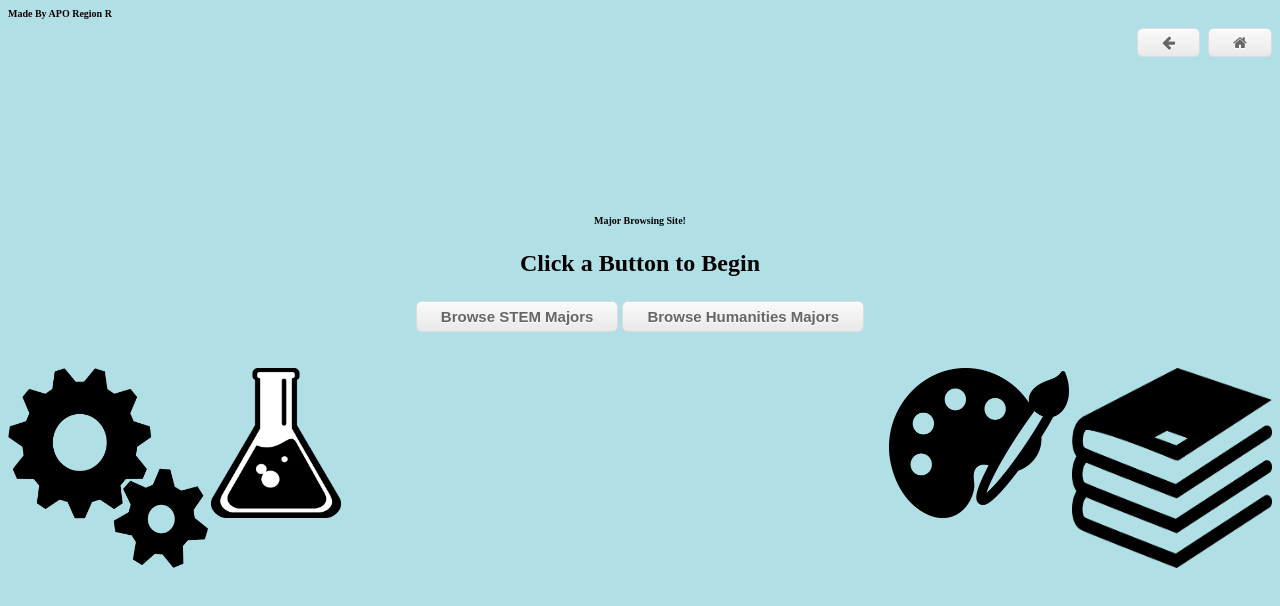
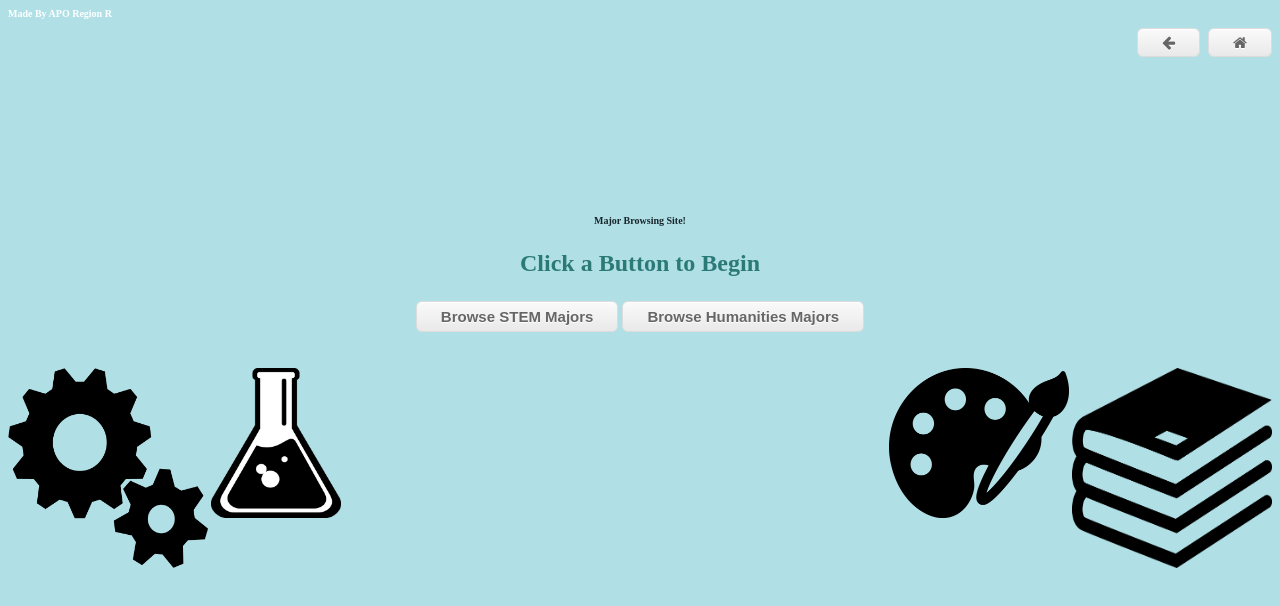
Before and after one commit to apo-oi-web/Majors_Website, a plain HTML site: page Majors.html in a window 1280 px wide. Drawn offline with Linux system fonts and the light colour scheme.

Commit message:
fixed hex codes so the colors display correctly

```diff
--- a/Majors.html
+++ b/Majors.html
@@ -9,16 +9,16 @@
 <!------------------------------------------------------------------- TEXT BELOW + HOME --------------------------------------------->
 <!----------------------------------------------------------------------------------------------------------------------------------------------->
 <h1>
-    <font color=F EFFFF size=1> Made By APO Region R </font>
+    <font color=#FEFFFF size=1> Made By APO Region R </font>
     <div style="text-align:right; vertical-align: top;">
         <button class="myButton"><i class="fa fa-arrow-left"></i></button>
         <button class="myButton"><i class="fa fa-home"></i></button>
     </div>
     <br> <br> <br> <br>
-    <font color=1 7252A size=1 5>
+    <font color=#17252A size=1 5>
         <p style="text-align:center;">Major Browsing Site!</p>
     </font>
-    <font color=2 B7A78 size=5>
+    <font color=#2B7A78 size=5>
         <p style="text-align:center;">Click a Button to Begin</p>
     </font>
 </h1>
```
Also changed, not shown: Jobs_H_Ex.html (+1 -1 lines), Jobs_H_list.html (+3 -3 lines), Jobs_STEM_Ex.html (+1 -1 lines), Jobs_STEM_list.html (+3 -3 lines), Majors_H_Ex.html (+1 -1 lines), Majors_H_list.html (+3 -3 lines), Majors_STEM.html (+3 -3 lines), Majors_STEM_Ex.html (+1 -1 lines), Majors_STEM_list.html (+3 -3 lines), Majors_humanities.html (+3 -3 lines).
